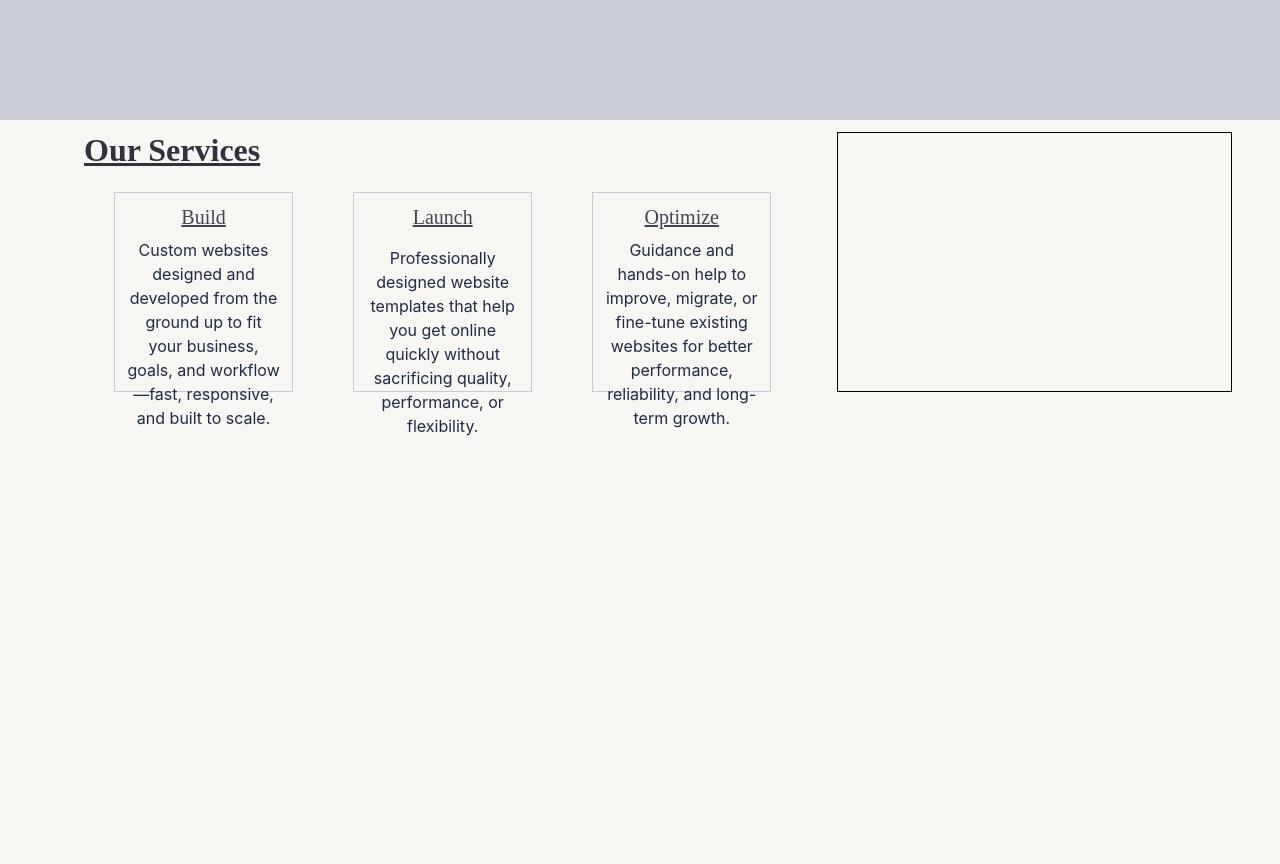
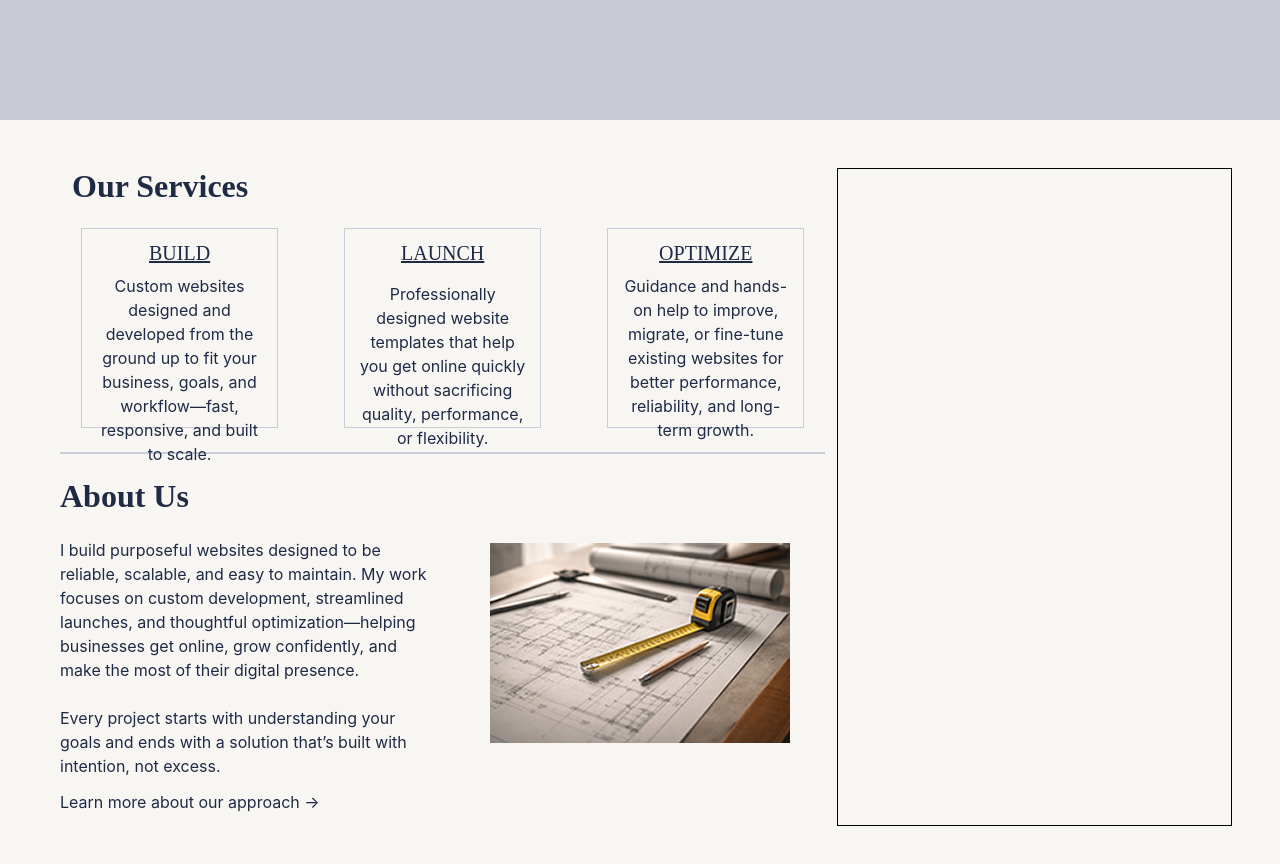
Before and after one commit to MeasuredAndMade/wise-foundation, a React (Vite) app: page / in a window 1280 px wide. Shown: the part 840-1704 px from the top of the page. Before the commit the page ends 1278 px from the top, so only its background shows below. Built offline with nearby package versions, Linux system fonts and the light colour scheme; a web font is replaced by a local one.

Commit message:
Moved 'Services' to a repeatable document and did the About Us section

```diff
--- a/src/components/home/MultiSection.jsx
+++ b/src/components/home/MultiSection.jsx
@@ -1,26 +1,27 @@
 import React from 'react';
 import '../../css/multi.css';
+import Services from './Services';
+import img from '../../assets/ComingBG.png';
+
 const MultiSection = () => {
     return (
         <div className='is-fullwidth'>
-            <div className='columns mx-6 mt-3 mb-5 has-text-centered'>
-                <div className='column is-8  px-6'>
+            <div className='columns m-6'>
+                 <div className='column is-8 has-text-centered'>
+                    <Services />
+                    <hr className='services-hr' />
                     <div className='columns'>
-                        <h2 className='title is-size-3 service-title'>Our Services</h2>
-                        <br />
-                    </div>
-                    <div className='columns'>
-                        <div className='column is-3 mx-auto service-box'>
-                            <h3 className='subtitle service-title mb-2'>Build</h3>
-                            <p className='service-descrip'>Custom websites designed and developed from the ground up to fit your business, goals, and workflow—fast, responsive, and built to scale.</p>
+                        <div className='column is-6'>
+                            <h2 className='title service-title has-text-left'>About Us</h2>
+                            <p className='service-descrip has-text-left'>I build purposeful websites designed to be reliable, scalable, and easy to maintain. My work focuses on custom development, streamlined launches, and thoughtful optimization—helping businesses get online, grow confidently, and make the most of their digital presence.
+                            <br /><br />
+                            Every project starts with understanding your goals and ends with a solution that’s built with intention, not excess.</p>
+                            <div className='has-text-left mt-3'>
+                                <a href='/' className='about-link'>Learn more about our approach →</a>
+                            </div>
                         </div>
-                        <div className='column is-3 mx-auto service-box'>
-                            <h3 className='subtitle service-title mb-4'>Launch</h3>
-                            <p className='service-descrip'>Professionally designed website templates that help you get online quickly without sacrificing quality, performance, or flexibility.</p>
-                        </div>
-                        <div className='column is-3 mx-auto service-box'>
-                            <h3 className='subtitle service-title mb-2'>Optimize</h3>
-                            <p className='service-descrip'>Guidance and hands-on help to improve, migrate, or fine-tune existing websites for better performance, reliability, and long-term growth.</p>
+                        <div className='column is-6 m-auto'>
+                            <img src={img} />
                         </div>
                     </div>
                 </div>
--- /dev/null
+++ b/src/components/home/Services.jsx
@@ -0,0 +1,28 @@
+import React from 'react';
+
+const Services = () => {
+    return (
+        <>
+            <div className='columns'>
+                <h2 className='title is-size-3 ml-5 service-title'>Our Services</h2>
+                <br />
+            </div>
+            <div className='columns'>
+                <div className='column is-3 mx-auto service-box'>
+                    <h3 className='subtitle is-uppercase is-underlined service-title mb-2'>Build</h3>
+                    <p className='service-descrip is-size-6'>Custom websites designed and developed from the ground up to fit your business, goals, and workflow—fast, responsive, and built to scale.</p>
+                </div>
+                <div className='column is-3 mx-auto service-box'>
+                    <h3 className='subtitle is-uppercase is-underlined service-title mb-4'>Launch</h3>
+                    <p className='service-descrip is-size-6'>Professionally designed website templates that help you get online quickly without sacrificing quality, performance, or flexibility.</p>
+                </div>
+                <div className='column is-3 mx-auto service-box'>
+                    <h3 className='subtitle is-uppercase is-underlined service-title mb-2'>Optimize</h3>
+                    <p className='service-descrip is-size-6'>Guidance and hands-on help to improve, migrate, or fine-tune existing websites for better performance, reliability, and long-term growth.</p>
+                </div>
+            </div>
+        </>
+    );
+};
+
+export default Services;
--- a/src/css/multi.css
+++ b/src/css/multi.css
@@ -1,7 +1,7 @@
 .service-title {
-    color: #1F2A44;
+    color: #1F2A44 !important;
     font-family: "Playfair", serif;
-    text-decoration: underline;
+    /* text-decoration: underline; */
     font-weight: bold;
 }
 
@@ -15,5 +15,19 @@
 }
 
 .service-descrip {
-    color: #1f2a44
+    color: #1f2a44 !important;
 }
+
+.services-hr {
+    border: 0;
+    height: 2px;
+    background-color: #c9ccd6;
+}
+
+.about-link{
+    color:#1F2A44 !important;
+}
+
+.about-link:hover {
+    text-decoration: underline;
+}
```
Also changed, not shown: src/assets/ComingBG.png (added).
